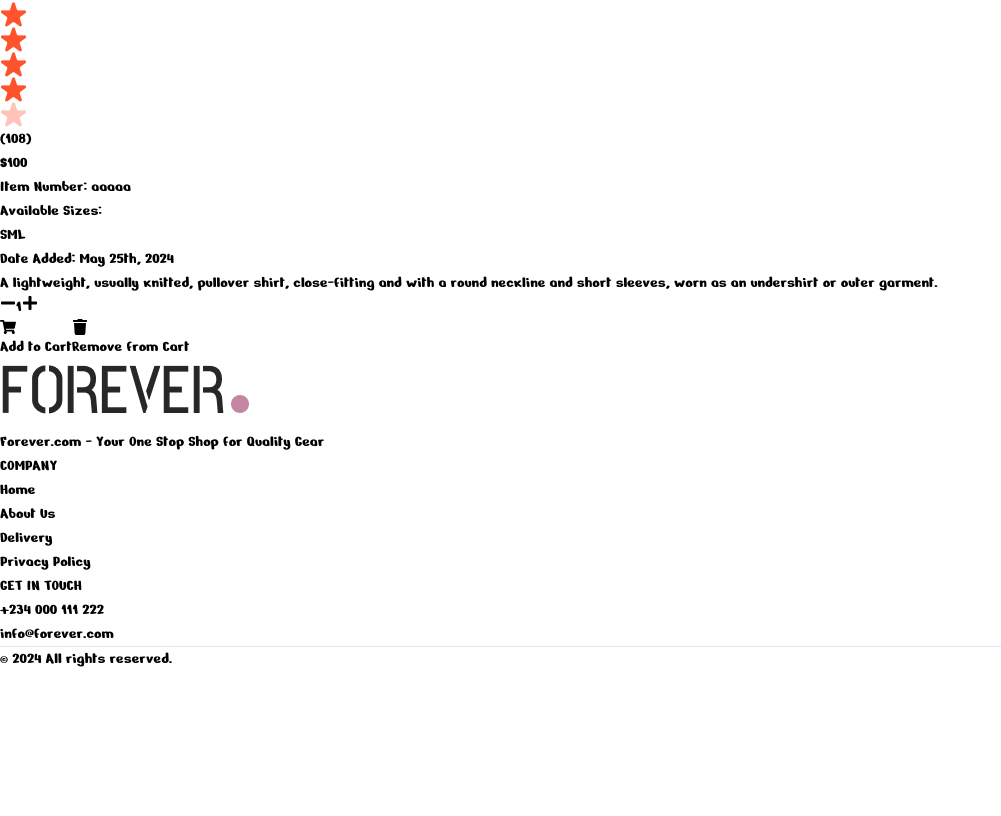
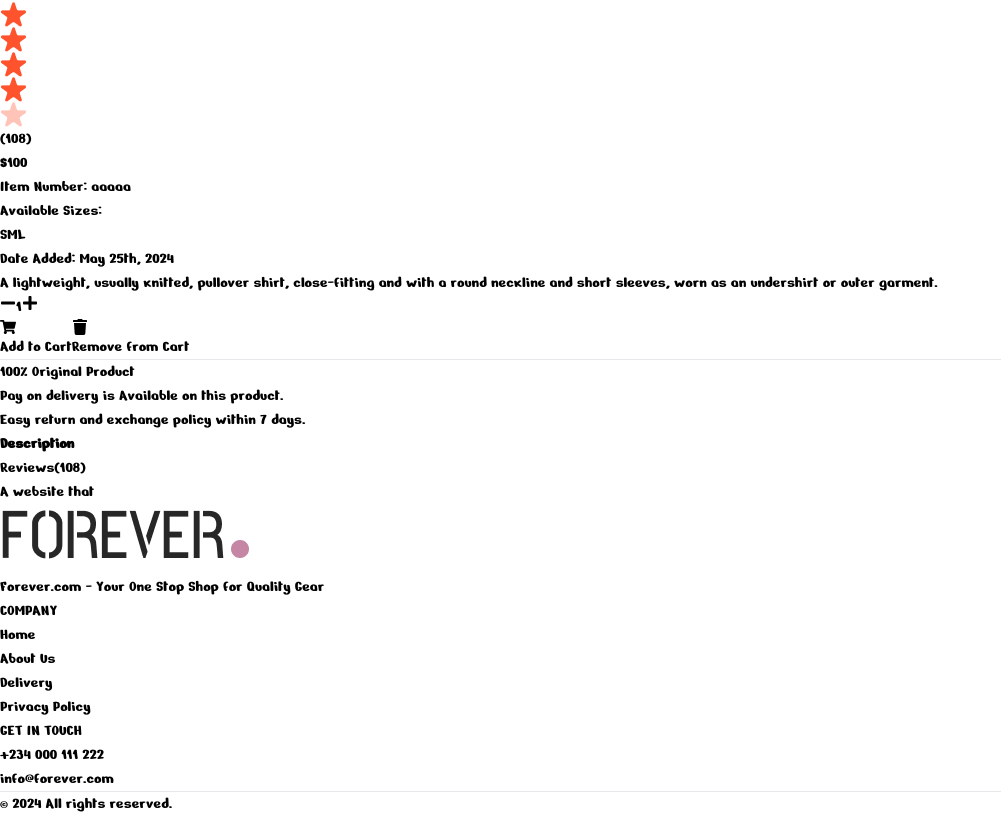
Before and after one commit to DarkVayder/Forever, a React (Vite) app in the folder frontend/: page /product/aaaaa in a window 1280 px wide. Shown: the part 1473-2289 px from the top of the page, without its empty margins (0-1001 px from the left). Before the commit the page ends 2144 px from the top, so only its background shows below. Built offline with nearby package versions, Linux system fonts and the light colour scheme.

Commit message:
feat: update

```diff
--- a/frontend/src/pages/Product.jsx
+++ b/frontend/src/pages/Product.jsx
@@ -14,12 +14,13 @@ const Product = () => {
   const [productData, setProductData] = useState(null);
   const [image, setImage] = useState('');
   const [quantity, setQuantity] = useState(1);
+  const [size, setSize] = useState('');
 
   const fetchProductData = () => {
     const product = products.find((item) => item._id === productId);
     if (product) {
       setProductData(product);
-      setImage(product.image[0]);
+      setImage(product.image?.[0] || 'fallback-image-url');
     }
   };
 
@@ -28,8 +29,12 @@ const Product = () => {
   }, [productId, products]);
 
   const handleAddToCart = () => {
-    addToCart(productData, quantity);
-    toast.success(`${productData.name} added to cart!`);
+    if (size) {
+      addToCart(productData, quantity);
+      toast.success(`${productData.name} added to cart!`);
+    } else {
+      toast.error('Please select a size before adding to cart.');
+    }
   };
 
   const handleRemoveFromCart = () => {
@@ -38,7 +43,7 @@ const Product = () => {
   };
 
   const handleQuantityChange = (action) => {
-    if (action === 'increase') {
+    if (action === 'increase' && quantity < productData.stock) {
       setQuantity((prevQty) => prevQty + 1);
     } else if (action === 'decrease' && quantity > 1) {
       setQuantity((prevQty) => prevQty - 1);
@@ -73,7 +78,9 @@ const Product = () => {
                 key={index}
                 src={item}
                 alt={`thumb-${index}`}
-                className={`w-24 h-24 rounded-md cursor-pointer object-cover border ${image === item ? 'border-gray-800' : 'border-gray-300'}`}
+                className={`w-24 h-24 rounded-md cursor-pointer object-cover border ${
+                  image === item ? 'border-gray-800' : 'border-gray-300'
+                }`}
                 onClick={() => setImage(item)}
               />
             ))}
@@ -83,13 +90,13 @@ const Product = () => {
         {/* Product Details */}
         <div className="lg:w-1/2 space-y-4">
           <h1 className="text-4xl font-bold text-gray-800">{productData.name}</h1>
-          <div className='flex items-center gap-1 mt-2'>
-            <img src={assets.star_icon} alt='w-3 5' />
-            <img src={assets.star_icon} alt='w-3 5' />
-            <img src={assets.star_icon} alt='w-3 5' />
-            <img src={assets.star_icon} alt='w-3 5' />
-            <img src={assets.star_dull_icon} alt='w-3 5' />
-            <p className='pl-2'>(108)</p>
+          <div className="flex items-center gap-1 mt-2">
+            <img src={assets.star_icon} alt="w-3 5" />
+            <img src={assets.star_icon} alt="w-3 5" />
+            <img src={assets.star_icon} alt="w-3 5" />
+            <img src={assets.star_icon} alt="w-3 5" />
+            <img src={assets.star_dull_icon} alt="w-3 5" />
+            <p className="pl">(108)</p>
           </div>
           <p className="text-xl font-semibold text-green-600">${productData.price}</p>
 
@@ -102,12 +109,15 @@ const Product = () => {
           <div className="mt-4">
             <span className="font-semibold">Available Sizes:</span>
             <div className="flex space-x-4 mt-2">
-              {productData.sizes.map((size) => (
+              {productData.sizes.map((item, index) => (
                 <button
-                  key={size}
-                  className="px-4 py-2 border border-gray-300 rounded-md text-gray-800 hover:bg-gray-500 hover:text-white transition"
+                  onClick={() => setSize(item)}
+                  key={index}
+                  className={`px-4 py-2 border border-gray-300 rounded-md text-gray-800 hover:bg-gray-500 hover:text-white transition ${
+                    size === item ? 'bg-gray-500 text-white' : ''
+                  }`}
                 >
-                  {size}
+                  {item}
                 </button>
               ))}
             </div>
@@ -141,7 +151,10 @@ const Product = () => {
           {/* Add to Cart Button */}
           <button
             onClick={handleAddToCart}
-            className="w-full mt-6 px-6 py-3 bg-gray-700 text-white font-semibold rounded-md flex items-center justify-center hover:bg-gray-400 transition"
+            className={`w-full mt-6 px-6 py-3 font-semibold rounded-md flex items-center justify-center transition ${
+              size ? 'bg-gray-700 text-white hover:bg-gray-400' : 'bg-gray-300 text-gray-500 cursor-not-allowed'
+            }`}
+            disabled={!size}
           >
             <FaShoppingCart className="mr-2" /> Add to Cart
           </button>
@@ -153,6 +166,23 @@ const Product = () => {
           >
             <FaTrash className="mr-2" /> Remove from Cart
           </button>
+          <hr className='mt-8 sm:w-4/5'/>
+          <div className='text-sm text-gray-500 mt-5 flex flex-col gap-1'>
+            <p>100% Original Product</p>
+            <p>Pay on delivery is Available on this product.</p>
+            <p>Easy return and exchange policy within 7 days.</p>
+          </div>
+        </div>
+      </div>
+      {/* Description and Reviews */}
+      <div className="mt-20">
+        <div className='flex'>
+            <b className='border px-5 py-3 text-sm'>Description</b>
+            <p className='border px-5 py-3 text-sm'>Reviews(108)</p>
+        </div>
+        <div className='flex flex-col gap-4 border px-6 py-5 text-sm text-gray-500'>
+            <p>A website that </p>
+            <p></p>
         </div>
       </div>
     </div>
```
